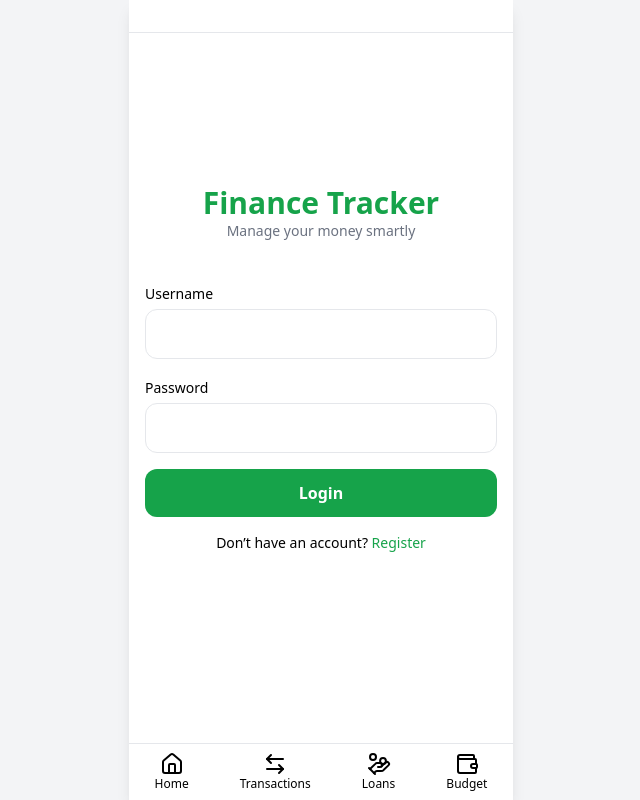
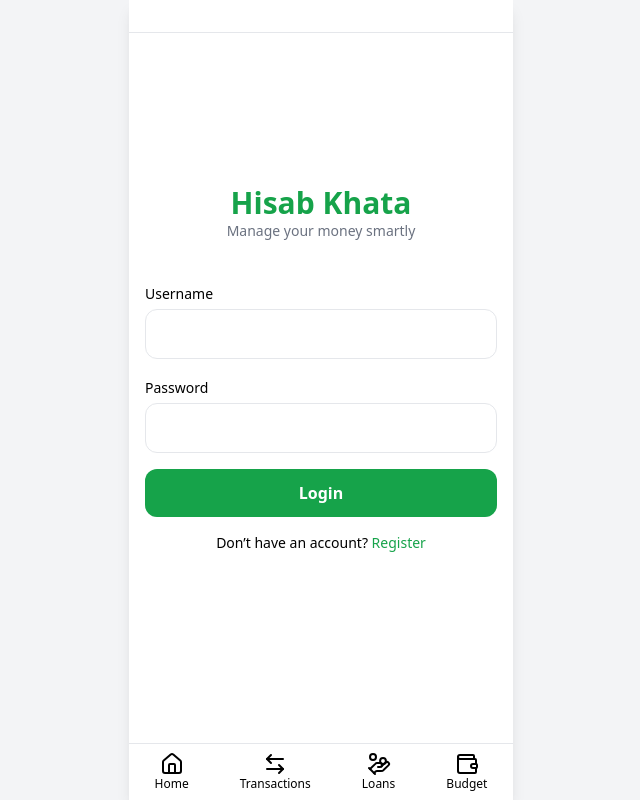
Before and after one commit to MrNipeshGhimire/finance_tracker_project, a Django app: page /accounts/login/ in a window 1280 px wide. Shown: the whole page, without its empty margins (319-959 px from the left). Run offline with Django 5.2, Linux system fonts and the light colour scheme; style sheets or scripts are compiled from the project's sources; some libraries are stand-ins or nearby versions.

```diff
--- a/templates/accounts/login.html
+++ b/templates/accounts/login.html
@@ -9,7 +9,7 @@
 
     <!-- Logo / Title -->
     <div class="text-center mb-6">
-        <h1 class="text-3xl font-bold text-green-600">Finance Tracker</h1>
+        <h1 class="text-3xl font-bold text-green-600">Hisab Khata</h1>
         <p class="text-sm text-gray-500">Manage your money smartly</p>
     </div>
 
```
